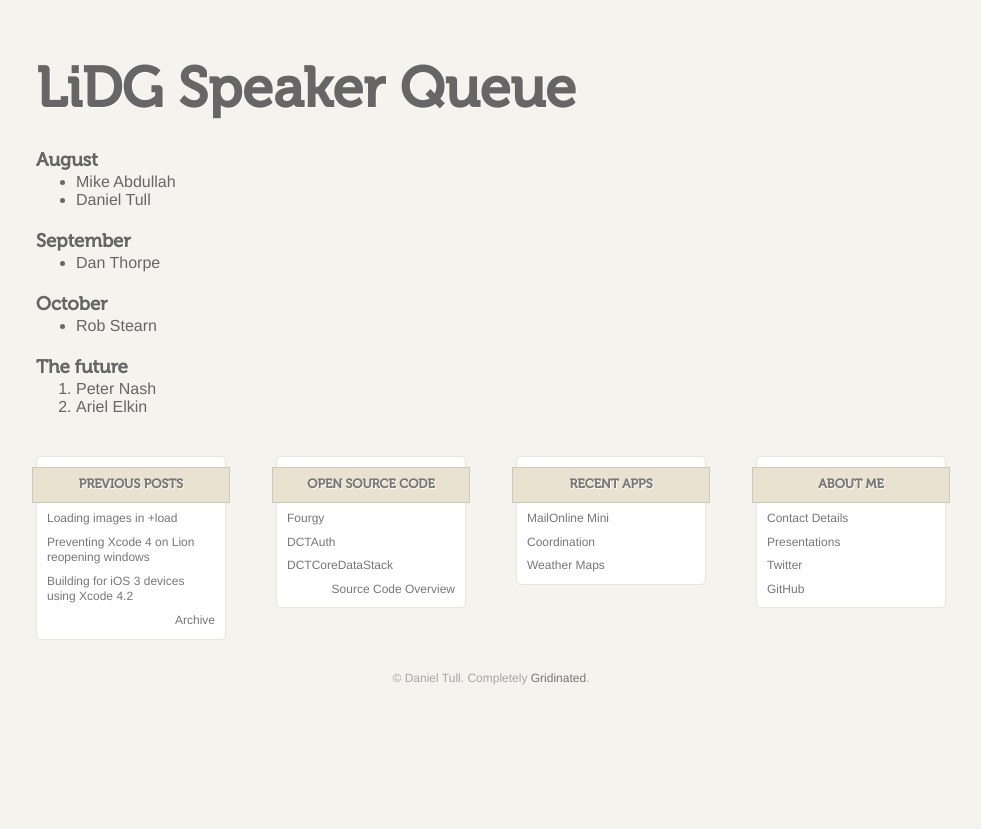
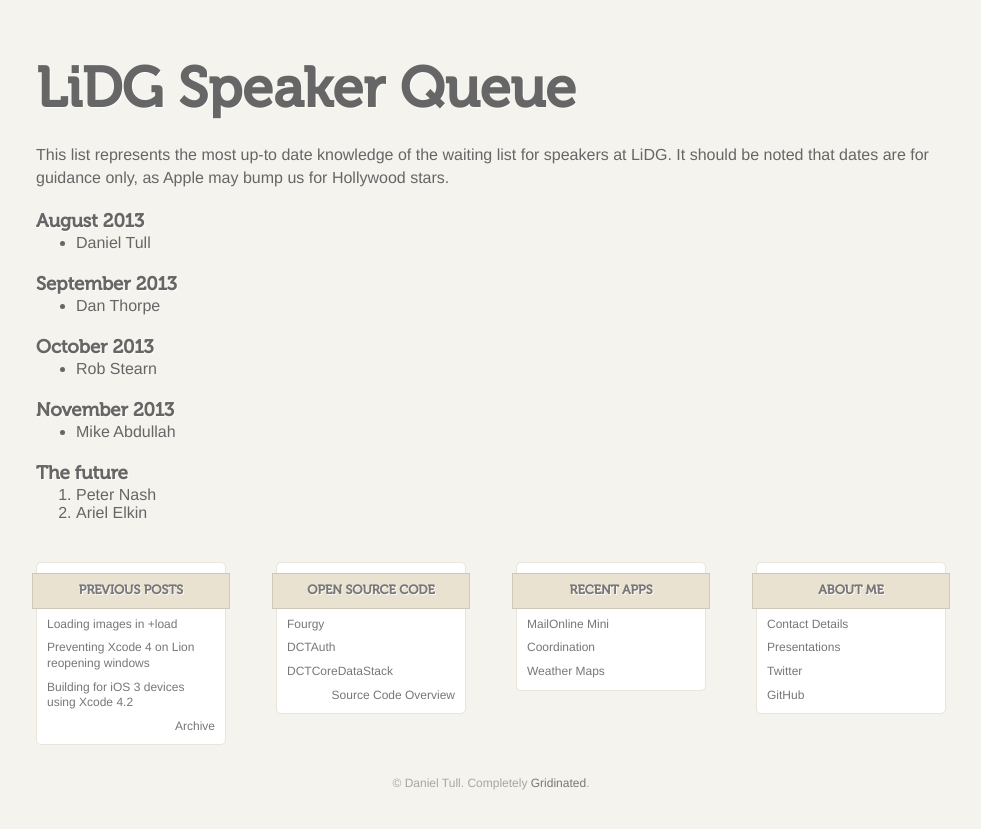
Before and after one commit to danielctull/danielctull.github.com, a Jekyll site: the page built from lidg/index.html, in a window 1280 px wide. Shown: the top 829 px of the page, without its empty margins (149-1130 px from the left). Built offline with Jekyll 4.4.1, drawn with Linux system fonts in a browser that asks for light colours.

Commit message:
Move Mike to November

```diff
--- a/lidg/index.html
+++ b/lidg/index.html
@@ -5,18 +5,23 @@ title: LiDG Speaker Queue
 
 <h1>LiDG Speaker Queue</h1>
 
-<h3>August</h3>
+<p>This list represents the most up-to date knowledge of the waiting list for speakers at LiDG. It should be noted that dates are for guidance only, as Apple may bump us for Hollywood stars.</p>
+
+<h3>August 2013</h3>
 <ul>
-	<li>Mike Abdullah</li>
 	<li>Daniel Tull</li>
 </ul>
-<h3>September</h3>
+<h3>September 2013</h3>
 <ul>
 	<li>Dan Thorpe</li>
 </ul>
-<h3>October</h3>
+<h3>October 2013</h3>
 <ul>
 	<li>Rob Stearn</li>
+</ul>
+<h3>November 2013</h3>
+<ul>
+	<li>Mike Abdullah</li>
 </ul>
 <h3>The future</h3>
 <ol>
```
